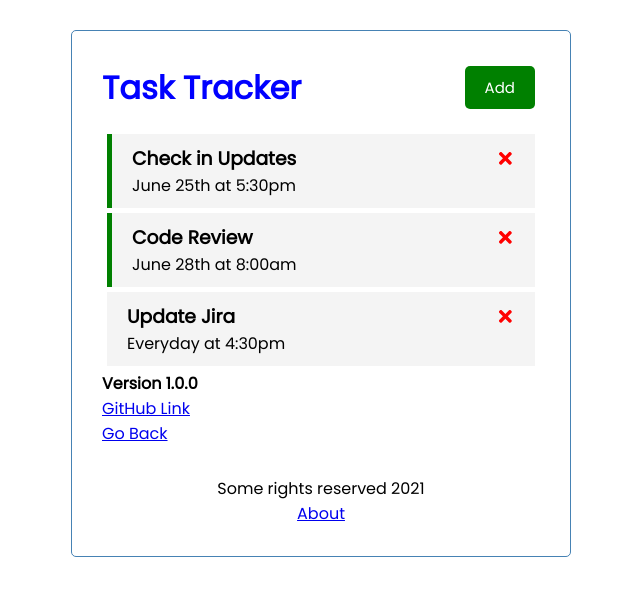
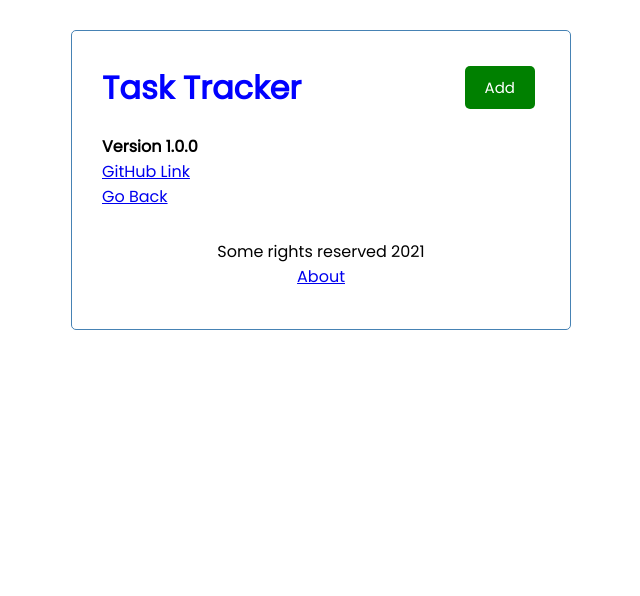
Before and after one commit to Kensaigm/React-Task-Tracker, a React (Create React App) app: page /about in a window 1280 px wide. Shown: the top 596 px of the page, without its empty margins (319-959 px from the left). Built offline with nearby package versions, Linux system fonts and the light colour scheme; data requests are answered from the project's data file.

Commit message:
Update App.js
Moved showAddTask and Add to Route

```diff
--- a/src/App.js
+++ b/src/App.js
@@ -83,10 +83,14 @@ function App() {
     <Router>
       <div className="container">
         <Header onAdd={() => setShowAddTask(!showAddTask)} showAdd={showAddTask} />
-        {showAddTask && <Add onAdd={addTask} />}
-        {tasks.length > 0 ? (<Tasks tasks={tasks}
-          onDelete={deleteTask}
-          onToggle={toggleReminder} />) : (<h3>No Tasks are scheduled at this time.</h3>)}
+
+        <Route path='/' exact render={(props) =>
+        (<>
+          {showAddTask && <Add onAdd={addTask} />}
+          {tasks.length > 0 ? (<Tasks tasks={tasks}
+            onDelete={deleteTask}
+            onToggle={toggleReminder} />) : (<h3>No Tasks are scheduled at this time.</h3>)}
+        </>)} />
         <Route path='/about' component={About} />
         <Footer />
       </div>
```
